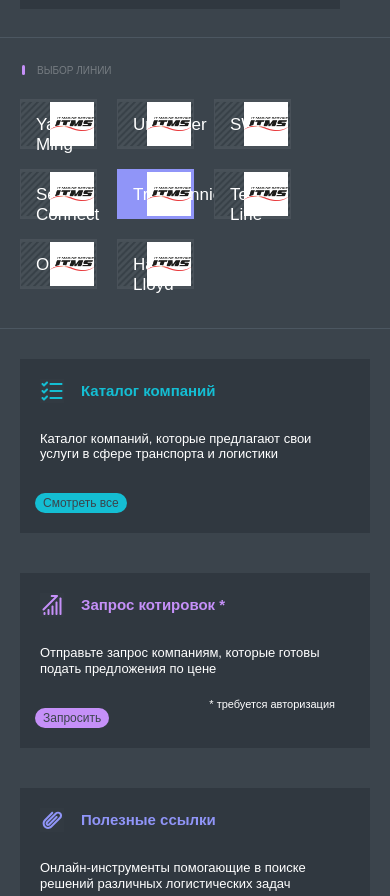
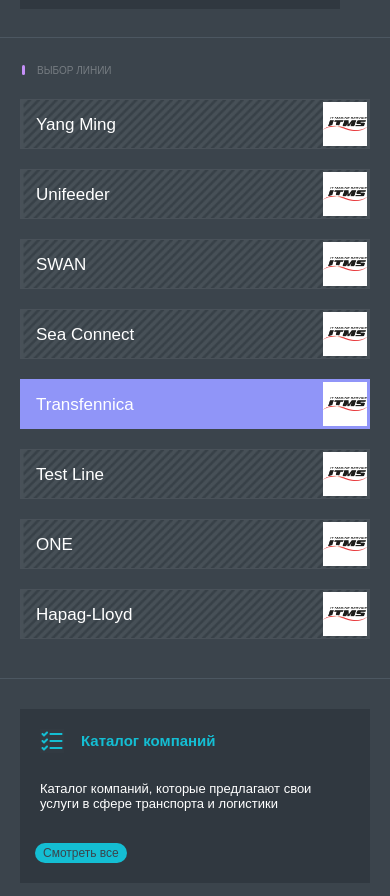
Before and after one commit to Vlad-95/itms, a website: page dash.html in a window 390 px wide. Shown: the part 990-1886 px from the top of the page. Drawn offline with Linux system fonts and the light colour scheme; a web font is replaced by a local one.

Commit message:
lines adaptive

```diff
--- a/less/sections/lines.less
+++ b/less/sections/lines.less
@@ -5,8 +5,7 @@
     &__wrap {
         display: flex;
         flex-wrap: wrap;
-        margin-top: 22px;
-        margin: 0 -10px;
+        margin: 22px -10px 0;
     }
 
     &__item {
@@ -42,3 +41,34 @@
         }
     }
 }
+
+@media screen and (max-width: 1200px) {
+    .lines {
+        &__item {
+            width: calc((100% / 3) - 20px);
+        }
+    }
+}
+
+@media screen and (max-width: 768px) {
+    .lines {
+        &__item {
+            width: calc(50% - 20px);
+        }
+    }
+}
+
+@media screen and (max-width: 576px) {
+    .lines {
+
+        &__wrap {
+            flex-direction: column;
+            margin: 22px 0 0;
+        }
+
+        &__item {
+            width: 100%;
+            margin: 0 0 20px;
+        }
+    }
+}
```
Also changed, not shown: css/style.css, 1 other file.
